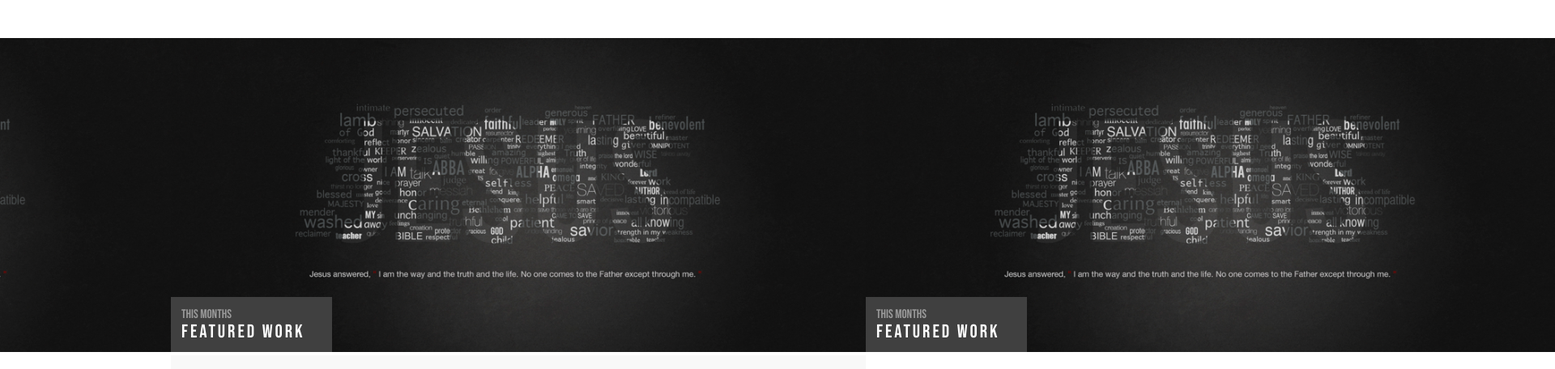
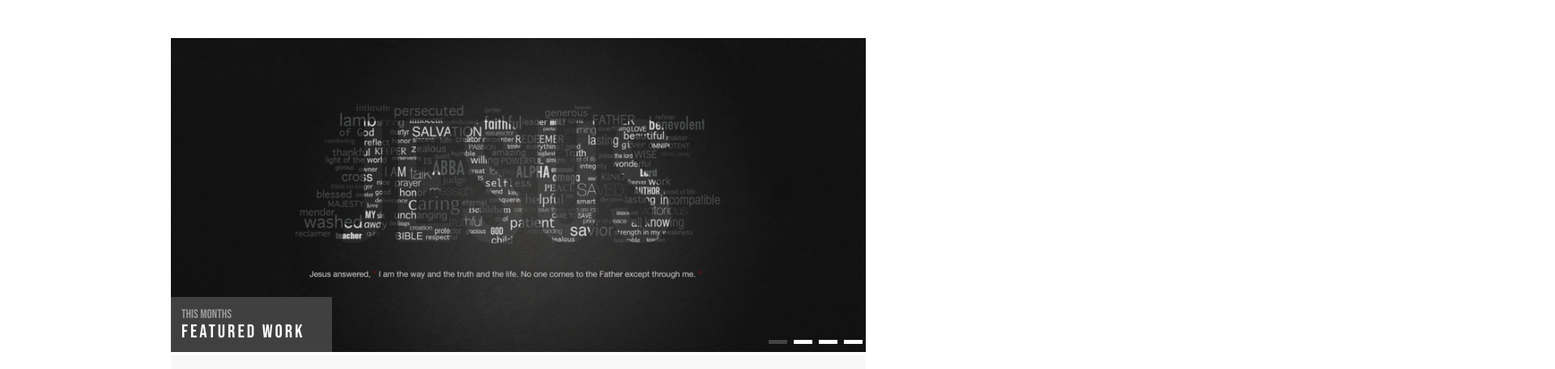
Before and after one commit to Bogdan-jsx/Blitz.github.io, a plain HTML site: page index.html in a window 1280 px wide. Shown: the part 114-570 px from the top of the page at 81% size, 1920 px wide, since content can reach past the window. Drawn offline with nearby package versions, Linux system fonts and the light colour scheme.

Commit message:
Minor fixes

```diff
--- a/index.html
+++ b/index.html
@@ -5,7 +5,7 @@
     <meta name="viewport" content="width=device-width, initial-scale=1.0">
     <title>Blitz</title>
     <link href="https://fonts.googleapis.com/css2?family=Bebas+Neue&family=Pacifico&display=swap" rel="stylesheet">
-    <link rel="stylesheet" href="https://unpkg.com/swiper/swiper-bundle.min.css">
+    <link rel="stylesheet" href="https://unpkg.com/swiper@8/swiper-bundle.min.css"/>
     <link href="https://fonts.googleapis.com/icon?family=Material+Icons" rel="stylesheet">
     <link rel="stylesheet" href="css/header.css">
     <link rel="stylesheet" href="css/home.css">
@@ -55,7 +55,7 @@
             </nav>
         </header>
         <main>
-            <div class="swiper-container">
+            <div class="swiper">
                 <div class="swiper-wrapper">
                     <div class="swiper-slide"><img src="img/image1.png" alt="">
                         <div class="swiper-slide-name">
@@ -171,7 +171,7 @@
             <p class="developer-info">Site Developed by Best PSD Freebies</p>
         </div>
     </footer>
-    <script src="https://unpkg.com/swiper/swiper-bundle.min.js"></script>
+    <script src="https://unpkg.com/swiper@8/swiper-bundle.min.js"></script>
     <script src="js/main.js"></script>
 </body>
 </html>
--- a/js/main.js
+++ b/js/main.js
@@ -1,4 +1,4 @@
-var swiper = new Swiper('.swiper-container', {
+var swiper = new Swiper('.swiper', {
     direction: "horizontal",
     loop: true,
     pagination: {
--- a/scss/home.scss
+++ b/scss/home.scss
@@ -1,7 +1,7 @@
 @import "variables";
 @import "mixins";
 
-.swiper-container {
+.swiper {
     margin-top: 50px;
 
     img {
```
Also changed, not shown: css/home.css.
